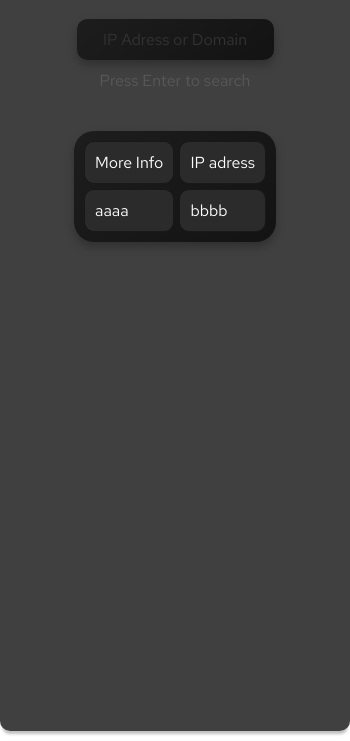
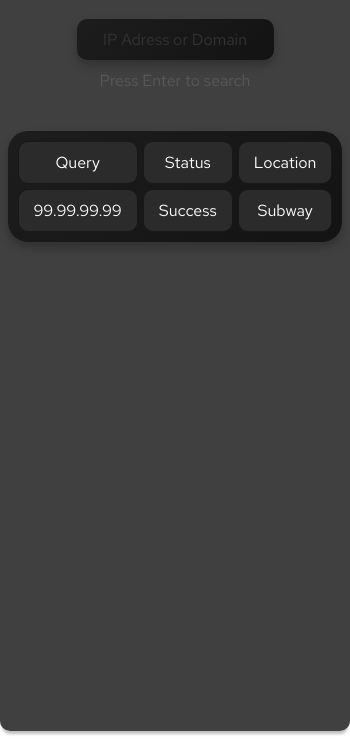
Before and after one commit to Nepetas/Kanjozoku, an Electron app: page src/index.html in a window 350 px wide. Shown: the part 103-844 px from the top of the page. Drawn offline with Linux system fonts and the light colour scheme.

Commit message:
changed description, and changed the table a bit

```diff
--- a/src/index.css
+++ b/src/index.css
@@ -5,6 +5,7 @@ html {
     height: 100%;
     margin: 0;
     text-rendering: geometricPrecision;
+    overflow: hidden;
 }
 
 div {
@@ -64,11 +65,7 @@ input {
     box-shadow: 0px 5px 10px 0px rgba(0, 0, 0, 0.25);
     caret-color: rgb(128, 128, 128);
     background: rgb(29, 29, 29);
-  background: linear-gradient(
-    140deg,
-    rgba(29, 29, 29, 1) 0%,
-    rgba(19, 19, 19, 1) 100%
-  );
+    background: linear-gradient( 140deg, rgba(29, 29, 29, 1) 0%, rgba(19, 19, 19, 1) 100%);
 }
 
 input::placeholder {
@@ -128,18 +125,17 @@ table {
     border-radius: 20px;
     border-spacing: 5px;
     background: rgb(29, 29, 29);
-  background: linear-gradient(
-    140deg,
-    rgba(29, 29, 29, 1) 0%,
-    rgba(19, 19, 19, 1) 100%
-  );
+    background: linear-gradient( 140deg, rgba(29, 29, 29, 1) 0%, rgba(19, 19, 19, 1) 100%);
     box-shadow: 0px 5px 10px 0px rgba(0, 0, 0, 0.25);
 }
 
 th,
 td {
+    text-align: center;
     background-color: rgb(43, 43, 43);
     padding: 10px;
+    padding-left: 15px;
+    padding-right: 15px;
     border-radius: 10px;
     border: 1px solid #181818;
 }
--- a/src/index.html
+++ b/src/index.html
@@ -1,5 +1,6 @@
 <!DOCTYPE html>
 <html>
+
 <head>
     <meta charset="UTF-8" />
     <title>Kanjozoku</title>
@@ -16,28 +17,26 @@
         </div>
 
         <div class="inputs">
-        <input
-          title="ipadress"
-          type="text"
-          placeholder="IP Adress or Domain"
-          id="ipinput"
-        />
+            <input title="ipadress" type="text" placeholder="IP Adress or Domain" id="ipinput" />
             <p>Press Enter to search</p>
         </div>
 
         <div class="outputs">
             <table>
                 <tr>
-            <td>More Info</td>
-            <td>IP adress</td>
+                    <td>Query</td>
+                    <td>Status</td>
+                    <td>Location</td>
                 </tr>
                 <tr>
-            <td>aaaa</td>
-            <td>bbbb</td>
+                    <td>99.99.99.99</td>
+                    <td>Success</td>
+                    <td>Subway</td>
                 </tr>
             </table>
         </div>
         <script src="api.js "></script>
     </div>
 </body>
+
 </html>
```
Also changed, not shown: package.json (+3 -4 lines). Lines whose indentation alone changed are shown as unchanged.
